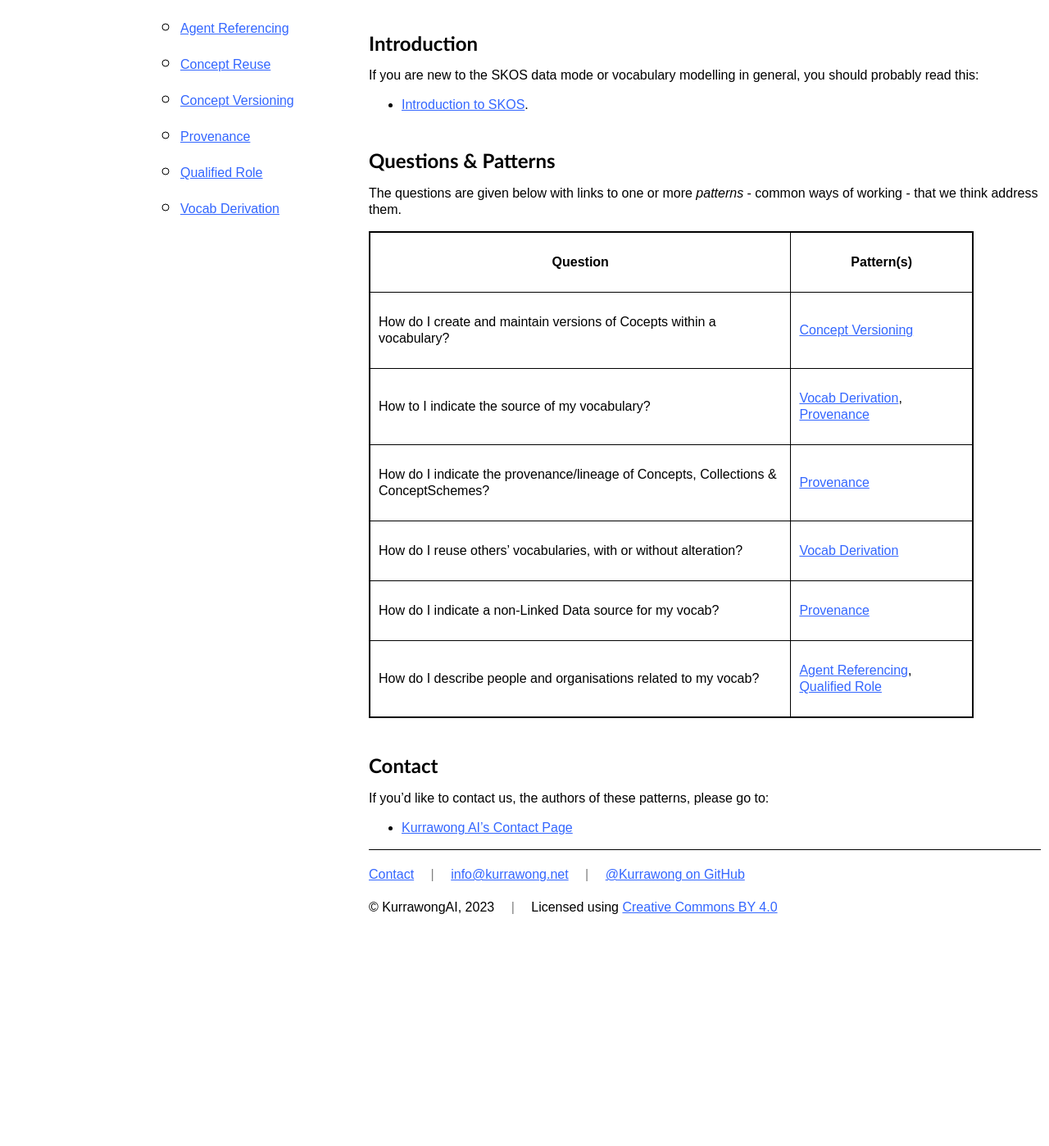
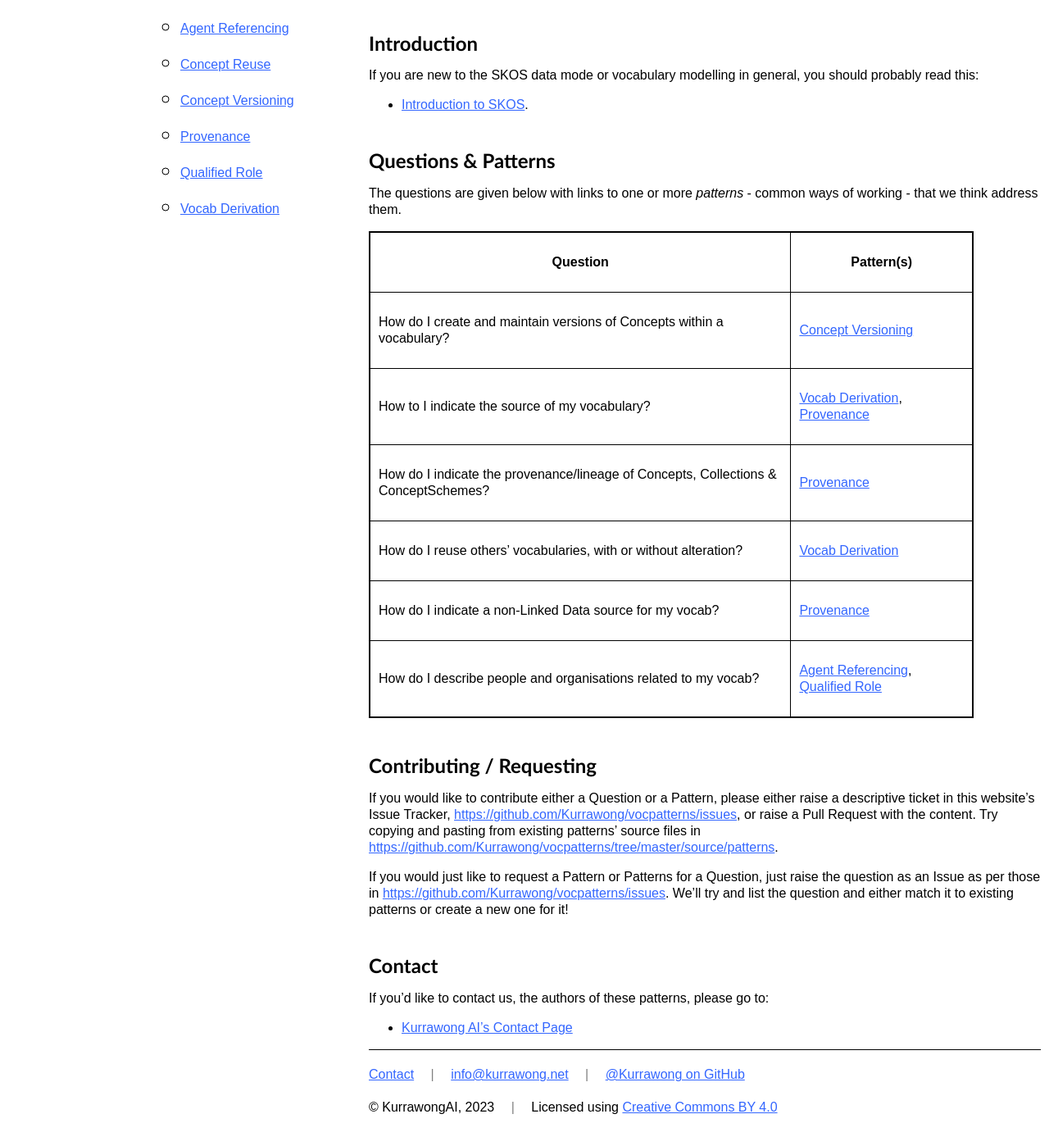
Before and after one commit to Kurrawong/vocpatterns, a Sphinx documentation site: the page built from source/index.md, in a window 1280 px wide and 1400 px high, scrolled down 393 px. Shown: the whole window at 82% size. Built offline with Sphinx 7.4.7, drawn with Linux system fonts in a browser that asks for light colours; before the commit the page ends 1549 px from its top, so only the background shows below that.

Commit message:
contribution guide

````diff
--- a/source/index.md
+++ b/source/index.md
@@ -20,7 +20,7 @@ The questions are given below with links to one or more _patterns_ - common ways
 .. csv-table::
    :header: "Question", "Pattern(s)"
 
-   "How do I create and maintain versions of Cocepts within a vocabulary?", "`Concept Versioning <patterns/concept-versioning.html>`_"
+   "How do I create and maintain versions of Concepts within a vocabulary?", "`Concept Versioning <patterns/concept-versioning.html>`_"
    "How to I indicate the source of my vocabulary?", "`Vocab Derivation <patterns/vocab-derivation.html>`_, `Provenance <patterns/provenance.html>`_"
    "How do I indicate the provenance/lineage of Concepts, Collections & ConceptSchemes?", "`Provenance <patterns/provenance.html>`_"
    "How do I reuse others' vocabularies, with or without alteration?", "`Vocab Derivation <patterns/vocab-derivation.html>`_"
@@ -41,6 +41,12 @@ The questions are given below with links to one or more _patterns_ - common ways
    patterns/vocab-derivation.md
 ```
 
+## Contributing / Requesting
+
+If you would like to contribute either a Question or a Pattern, please either raise a descriptive ticket in this website's Issue Tracker, <https://github.com/Kurrawong/vocpatterns/issues>, or raise a Pull Request with the content. Try copying and pasting from existing patterns' source files in <https://github.com/Kurrawong/vocpatterns/tree/master/source/patterns>.
+
+If you would just like to request a Pattern or Patterns for a Question, just raise the question as an Issue as per those in <https://github.com/Kurrawong/vocpatterns/issues>. We'll try and list the question and either match it to existing patterns or create a new one for it!
+
 ## Contact
 
 If you'd like to contact us, the authors of these patterns, please go to:
````
